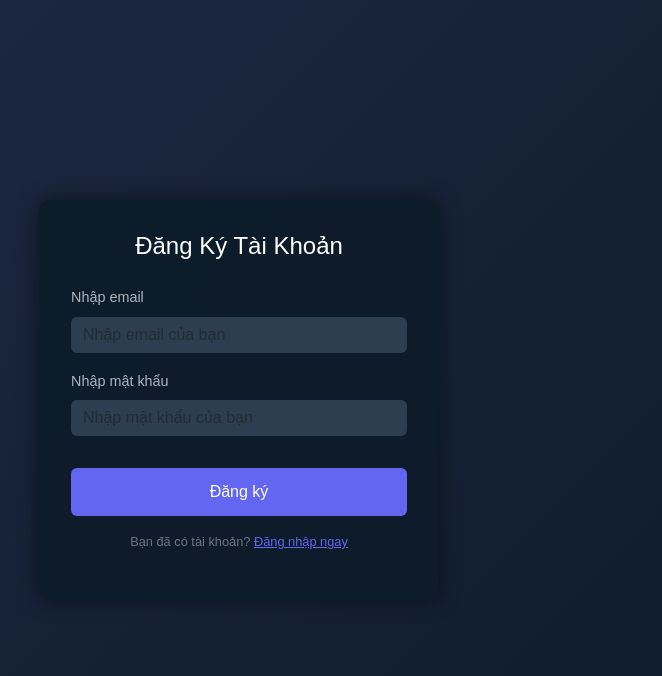
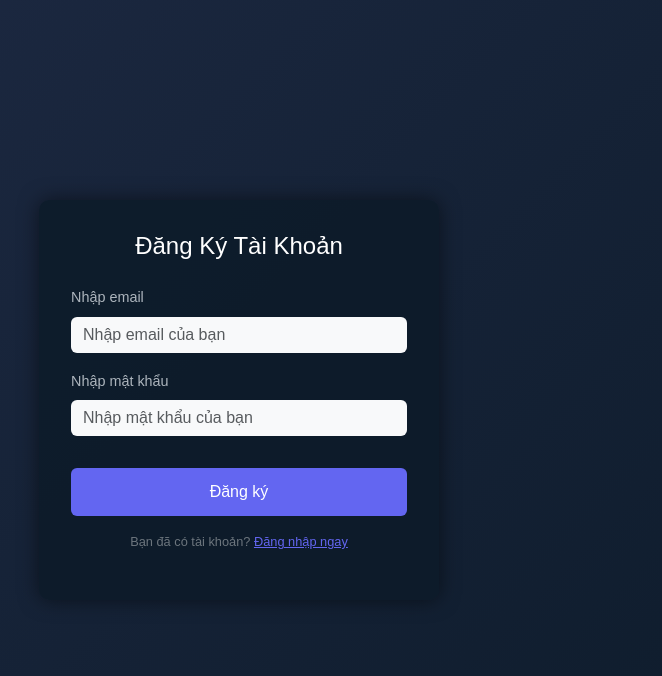
Before and after one commit to quocdat2023/chatdemo, a Flask app: page /register in a window 1280 px wide. Shown: the top 676 px of the page, without its empty margins (401-1063 px from the left). Run offline with Flask 3, Linux system fonts and the light colour scheme; parts of the project's set-up code (start-up, migrations or seed data) failed here and were passed over.

Commit message:
update light and darkmode

```diff
--- a/templates/login.html
+++ b/templates/login.html
@@ -101,11 +101,11 @@
         <form id="loginForm">
             <div class="mb-3">
                 <label for="email" class="form-label">Nhập email</label>
-                <input type="email" class="form-control" id="loginEmail" placeholder="Nhập email của bạn">
+                <input type="email" class="form-control bg-light" id="loginEmail" placeholder="Nhập email của bạn">
             </div>
             <div class="mb-3">
                 <label for="password" class="form-label">Nhập mật khẩu</label>
-                <input type="password" class="form-control" id="loginPassword" placeholder="Nhập mật khẩu của bạn">
+                <input type="password" class="form-control bg-light" id="loginPassword" placeholder="Nhập mật khẩu của bạn">
             </div>
             <div class="mb-3 form-check">
                 <input type="checkbox" class="form-check-input" id="remember">
--- a/templates/register.html
+++ b/templates/register.html
@@ -97,11 +97,11 @@
         <form id="registerForm" class="mb-3">
             <div class="mb-3">
                 <label for="email" class="form-label">Nhập email</label>
-                <input type="email" class="form-control" id="registerEmail" placeholder="Nhập email của bạn">
+                <input type="email" class="form-control bg-light" id="registerEmail" placeholder="Nhập email của bạn">
             </div>
             <div class="mb-3">
                 <label for="password" class="form-label">Nhập mật khẩu</label>
-                <input type="password" class="form-control" id="registerPassword" placeholder="Nhập mật khẩu của bạn">
+                <input type="password" class="form-control bg-light" id="registerPassword" placeholder="Nhập mật khẩu của bạn">
             </div>
             <button type="submit" class="btn btn-login" id="registerBtn">Đăng ký</button>
         </form>
```
